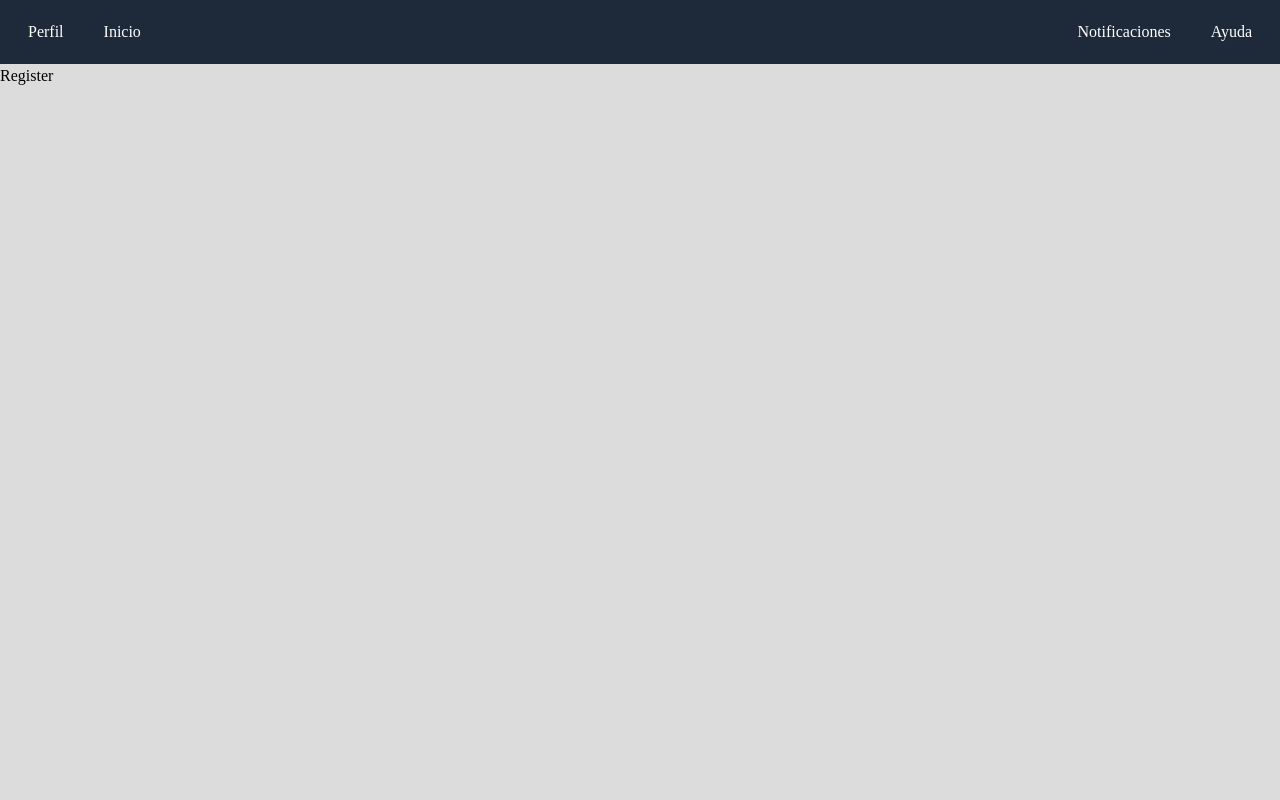
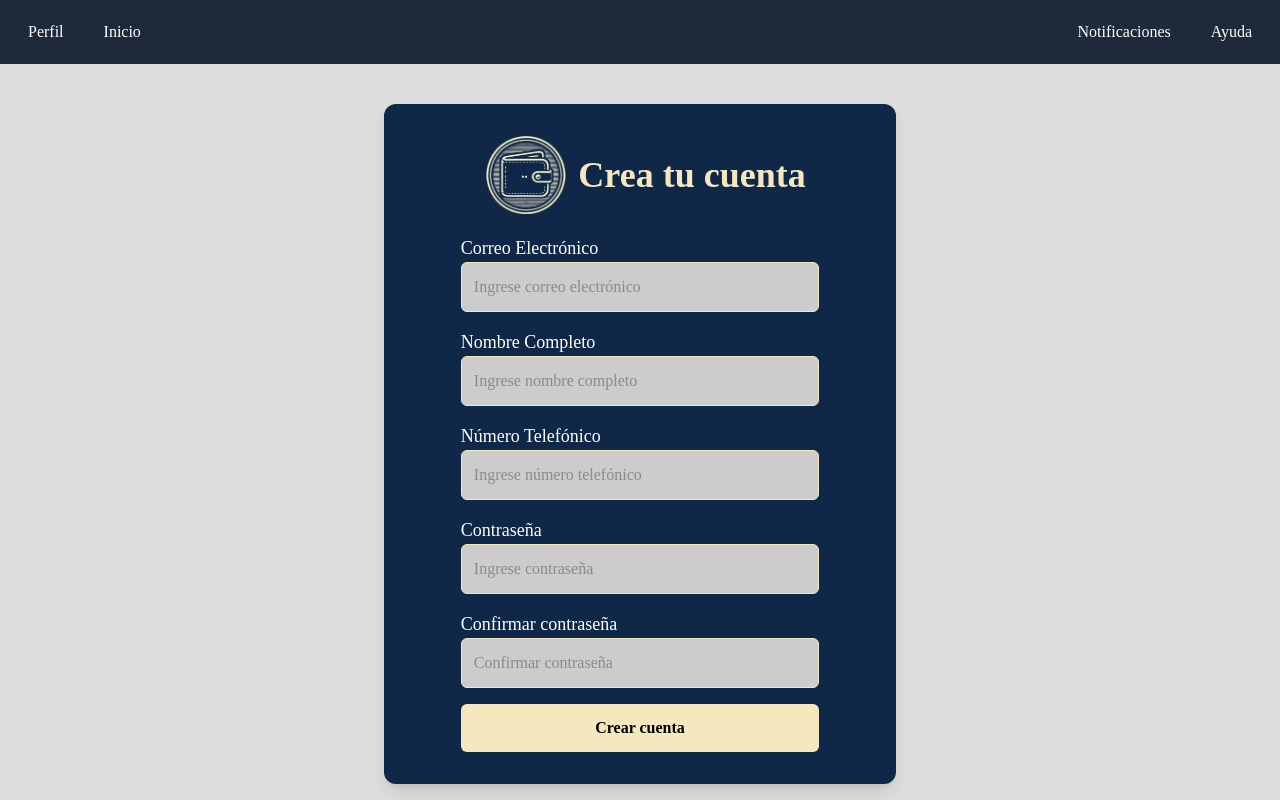
Before and after one commit to TournierSebastian/s21-02-ft-webapp, a React (Vite) app in the folder frontend/: page /register in a window 1280 px wide. Built offline with nearby package versions, Linux system fonts and the light colour scheme.

Commit message:
Formulario Register

```diff
--- a/frontend/src/Pages/Register/Register.jsx
+++ b/frontend/src/Pages/Register/Register.jsx
@@ -1,15 +1,54 @@
 import React from 'react'
 import './Register.css'
 import Navbar from '../../components/navbar/userNavbar'
+import logo from '../../assets/Icons/Logo.png'
+
 const Register = () => {
   return (
     <div className='Contenido'>
       <nav><Navbar /></nav>
 
       <main>
-        Register
+        <div className='flex justify-center items-center mt-10'>
+        <div className='bg-BlackBlue max-w-lg w-full p-8 rounded-xl shadow-lg'>
+          <div className='flex justify-center items-center mb-5'>
+            <img src={logo} className="w-20 mx-3"></img>
+            <h3 className='text-LightGolden text-4xl font-bold'>Crea tu cuenta</h3>
+            </div>
+
+            <div className='space-y-4 w-4/5 mx-auto'>
+              <div>
+                <label htmlFor='email' className='text-white text-lg'>Correo Electrónico</label>
+                <input id='email' type='email' className='w-full bg-WhiteBlack text-Gray p-3 rounded-md border border-LightGolden focus:outline-none focus:ring-2 focus:ring-LightGolden' placeholder='Ingrese correo electrónico' />
+              </div>
+
+              <div>
+                <label htmlFor='name' className='text-white text-lg'>Nombre Completo</label>
+                <input id='name' type='text' className='w-full bg-WhiteBlack text-Gray p-3 rounded-md border border-LightGolden focus:outline-none focus:ring-2 focus:ring-LightGolden' placeholder='Ingrese nombre completo' />
+              </div>
+
+              <div>
+                <label htmlFor='phone' className='text-white text-lg'>Número Telefónico</label>
+                <input id='phone' type='tel' className='w-full bg-WhiteBlack text-Gray p-3 rounded-md border border-LightGolden focus:outline-none focus:ring-2 focus:ring-LightGolden' placeholder='Ingrese número telefónico' />
+              </div>
+
+              <div>
+                <label htmlFor='password' className='text-white text-lg'>Contraseña</label>
+                <input id='password' type='password' className='w-full bg-WhiteBlack text-Gray p-3 rounded-md border border-LightGolden focus:outline-none focus:ring-2 focus:ring-LightGolden' placeholder='Ingrese contraseña' />
+              </div>
+
+              <div>
+                <label htmlFor='confirm-password' className='text-white text-lg'>Confirmar contraseña</label>
+                <input id='confirm-password' type='password' className='w-full bg-WhiteBlack text-Gray p-3 rounded-md border border-LightGolden focus:outline-none focus:ring-2 focus:ring-LightGolden' placeholder='Confirmar contraseña' />
+              </div>
+
+              <button className='w-full bg-LightGolden text-black font-bold py-3 rounded-md hover:bg-opacity-80 transition'>Crear cuenta</button>
+            </div>
+
+        </div>
+        </div>
       </main>
-      </div>
+    </div>
   )
 }
 
```
